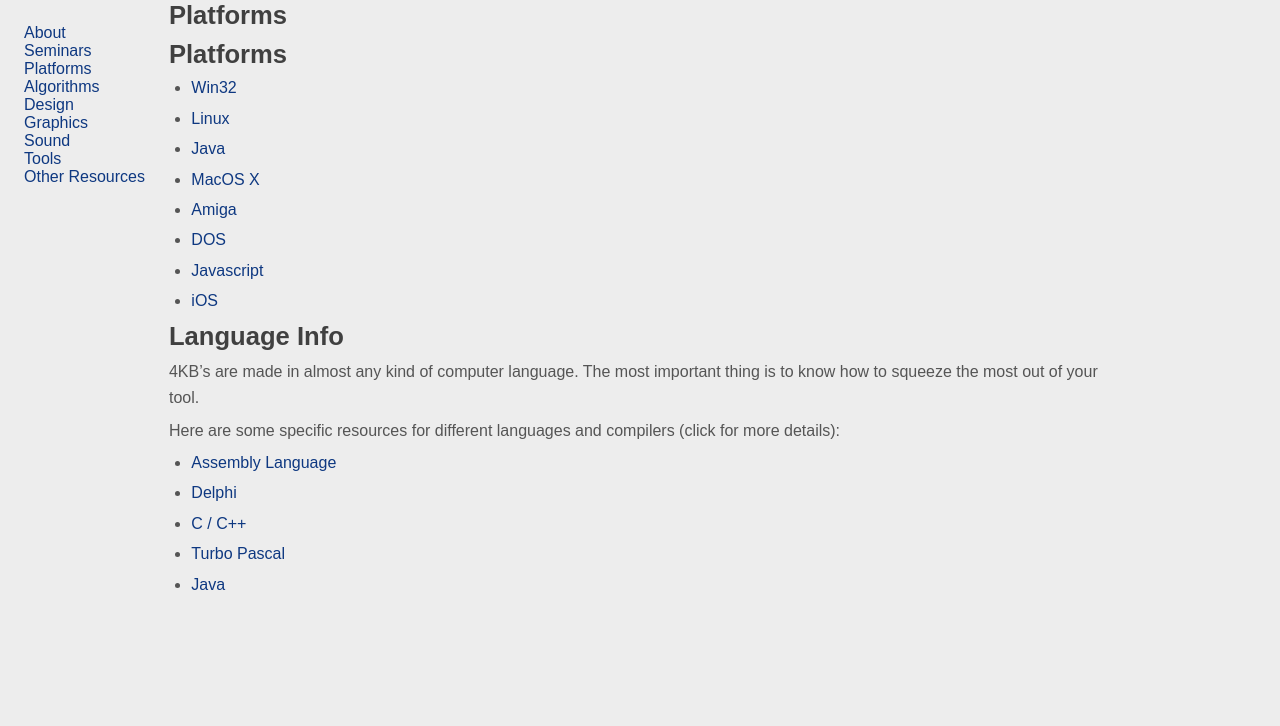
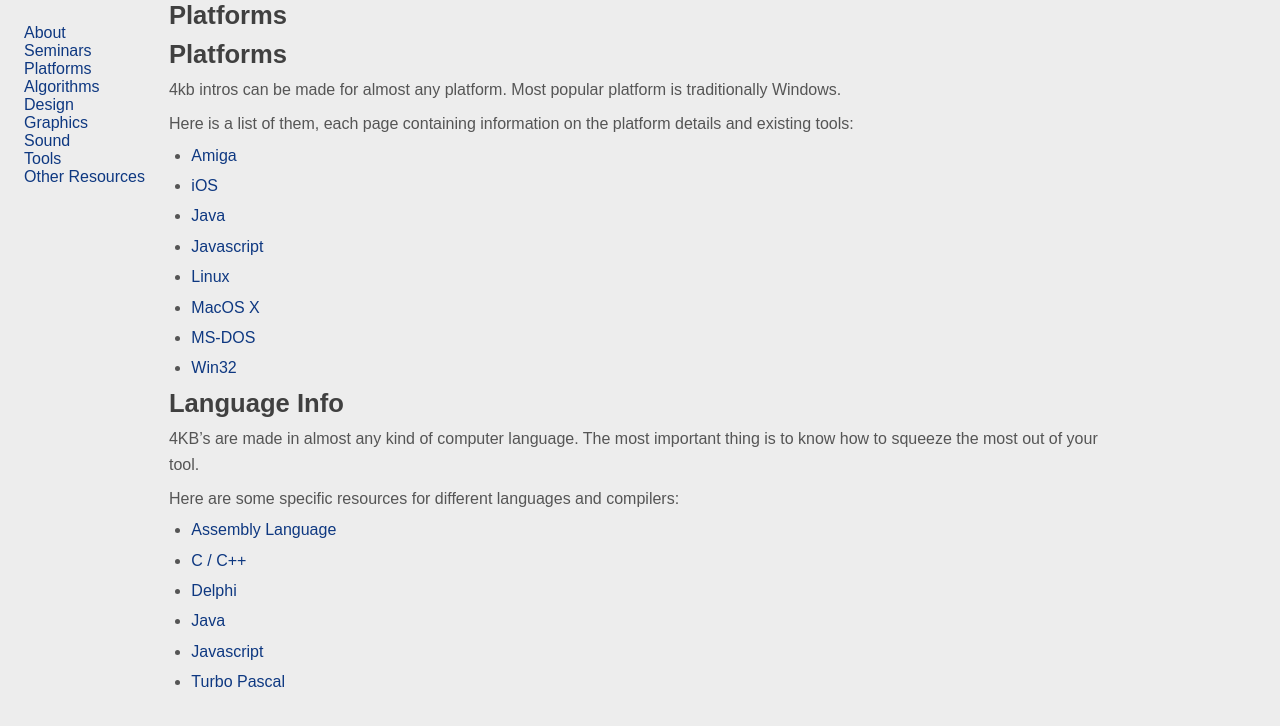
Before and after one commit to in4k/in4k.github.io, a Jekyll site: the page built from wiki/platforms.markdown, in a window 1280 px wide. Shown: the top 726 px of the page. Built offline with Jekyll 4.4.1, drawn with Linux system fonts in a browser that asks for light colours; some web fonts are replaced.

Commit message:
Update platforms.markdown

```diff
--- a/wiki/platforms.markdown
+++ b/wiki/platforms.markdown
@@ -5,23 +5,28 @@
 
 # Platforms
 
+4kb intros can be made for almost any platform. Most popular platform is traditionally Windows.
+
+Here is a list of them, each page containing information on the platform details and existing tools:
+
+* [Amiga](amiga)
+* [iOS](ios)
+* [Java](java)
+* [Javascript](javascript)
+* [Linux](linux)
+* [MacOS X](macos-x)
+* [MS-DOS](ms-dos)
 * [Win32](win32)
-* [Linux](linux)
-* [Java](java)
-* [MacOS X](macos-x)
-* [Amiga](amiga)
-* [DOS](dos)
-* [Javascript](javascript)
-* [iOS](ios)
 
 # Language Info
 
 4KB's are made in almost any kind of computer language. The most important thing is to know how to squeeze the most out of your tool.
 
-Here are some specific resources for different languages and compilers (click for more details):
+Here are some specific resources for different languages and compilers:
 
 *   [Assembly Language](assembly-language)
+*   [C / C++](c-cpp)
 *   [Delphi](delphi)
-*   [C / C++](c-cpp)
+*   [Java](java)
+*   [Javascript](javascript)
 *   [Turbo Pascal](turbo_pascal)
-*   [Java](java)
```
